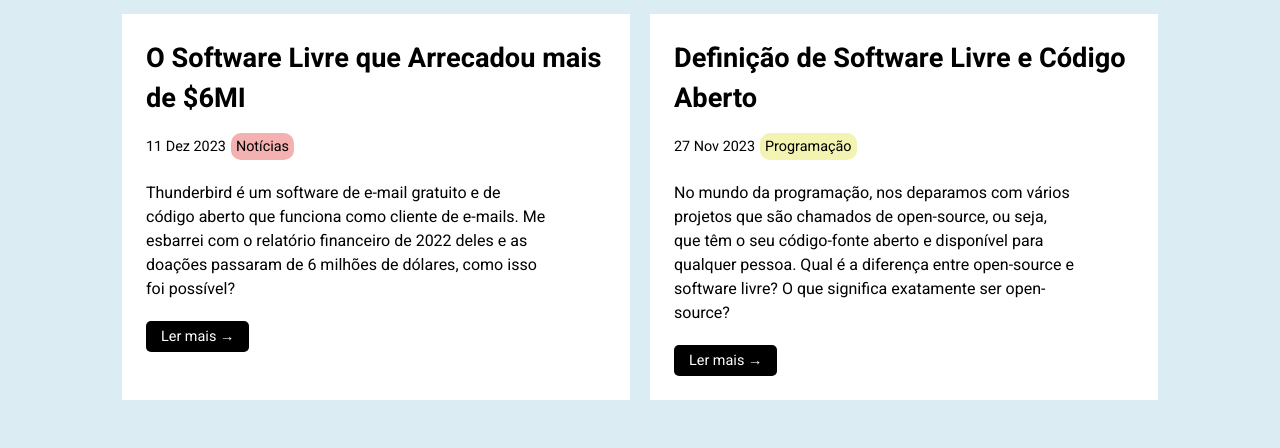
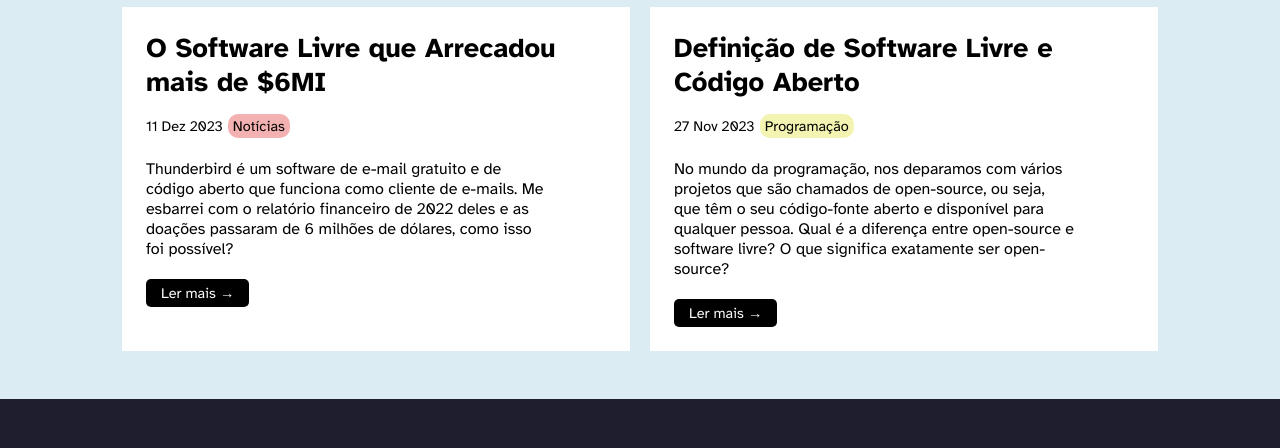
Before and after one commit to pedromclaro/site-prototipo-teste, a plain HTML site: page index.html in a window 1280 px wide. Shown: the part 610-1058 px from the top of the page. After the commit the page ends 1009 px from the top, so only its background shows below. Drawn offline with nearby package versions, Linux system fonts and the light colour scheme.

Commit message:
style: update style.css
Variáveis adicionadas, tema escuro adicionado.

```diff
--- a/style.css
+++ b/style.css
@@ -1,14 +1,25 @@
 @charset "UTF-8";
-@import url('https://fonts.googleapis.com/css2?family=Heebo:wght@300;400;500;600;700;800&display=swap');
+@import url("https://fonts.googleapis.com/css2?family=Atkinson+Hyperlegible:ital,wght@0,400;0,700;1,400;1,700&display=swap");
 
 * {
     margin: 0;
     padding: 0;
-    font-family: "Heebo", sans-serif;
+    font-family: var(--main-font);
+}
+
+:root {
+    --main-font: "Atkinson Hyperlegible", sans-serif;
+
+    /* Catppuccin Theme: 🌿 Mocha */
+    --background-color: #1e1e2e;
+    --text-color: #cdd6f4;
+    --subtext-color: #bac2de;
+    --highlight-color0: #cba6f7;
+    --highlight-color1: #f2cdcd;
 }
 
 body {
-    background-color: #fff;
+    background-color: var(--background-color);
 }
 
 #principal {
@@ -23,8 +34,9 @@ body {
     margin-bottom: 100px;
 }
 
-#principal > h1, h2 {
-    font-family: 'Heebo', sans-serif;
+#principal > h1,
+h2 {
+    font-family: "Heebo", sans-serif;
     text-align: center;
 }
 
@@ -60,7 +72,6 @@ button {
     margin-top: 20px;
     border-radius: 5px;
 }
-
 
 #principal #img-links {
     display: flex;
@@ -137,7 +148,7 @@ i.posts-tag-1 {
     margin-right: 5px;
     font-style: normal;
     padding: 3px 5px;
-    background-color: #D4B1F4;
+    background-color: #d4b1f4;
     border-radius: 10px;
     user-select: none;
 }
@@ -149,7 +160,6 @@ i.posts-tag-2 {
     background-color: #f3f4b1;
     border-radius: 10px;
     user-select: none;
-
 }
 
 i.posts-tag-3 {
@@ -163,5 +173,4 @@ i.posts-tag-3 {
 
 .recent .posts .post-item p {
     max-width: 400px;
-
 }
```
